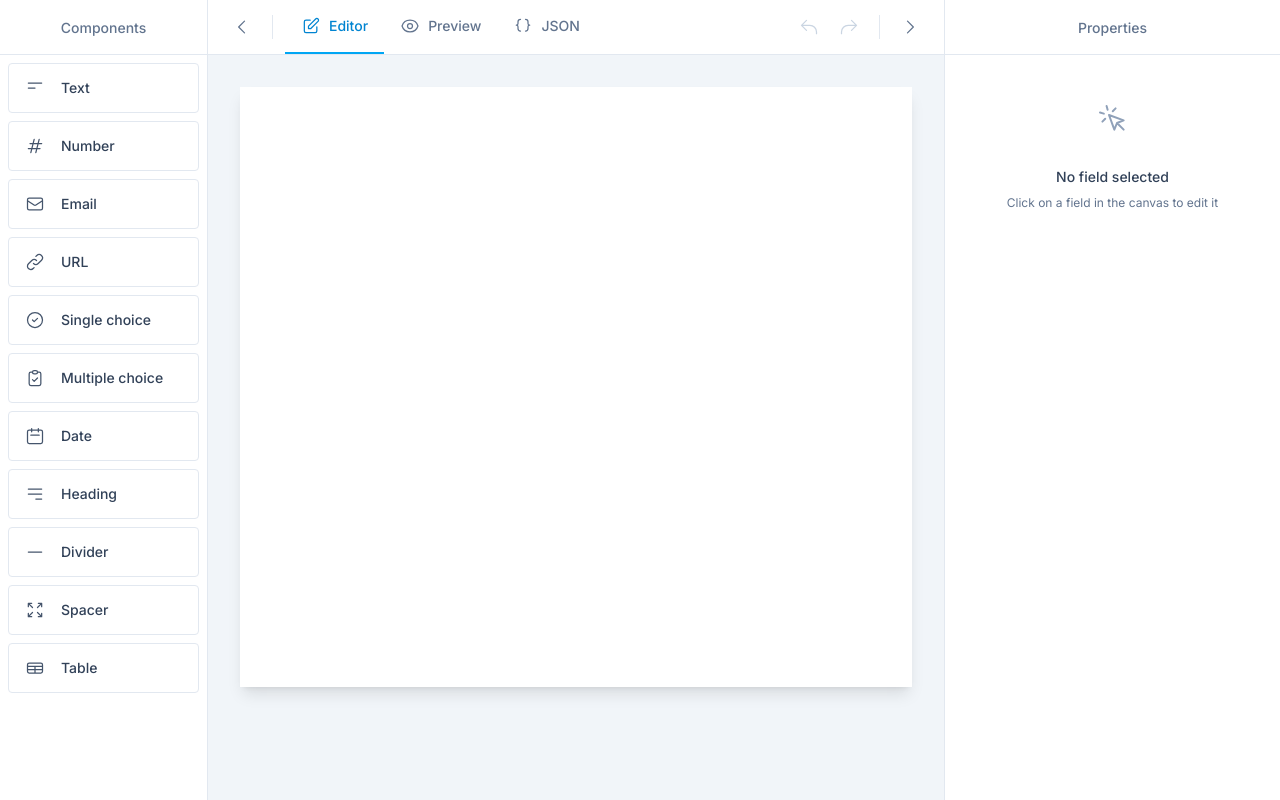
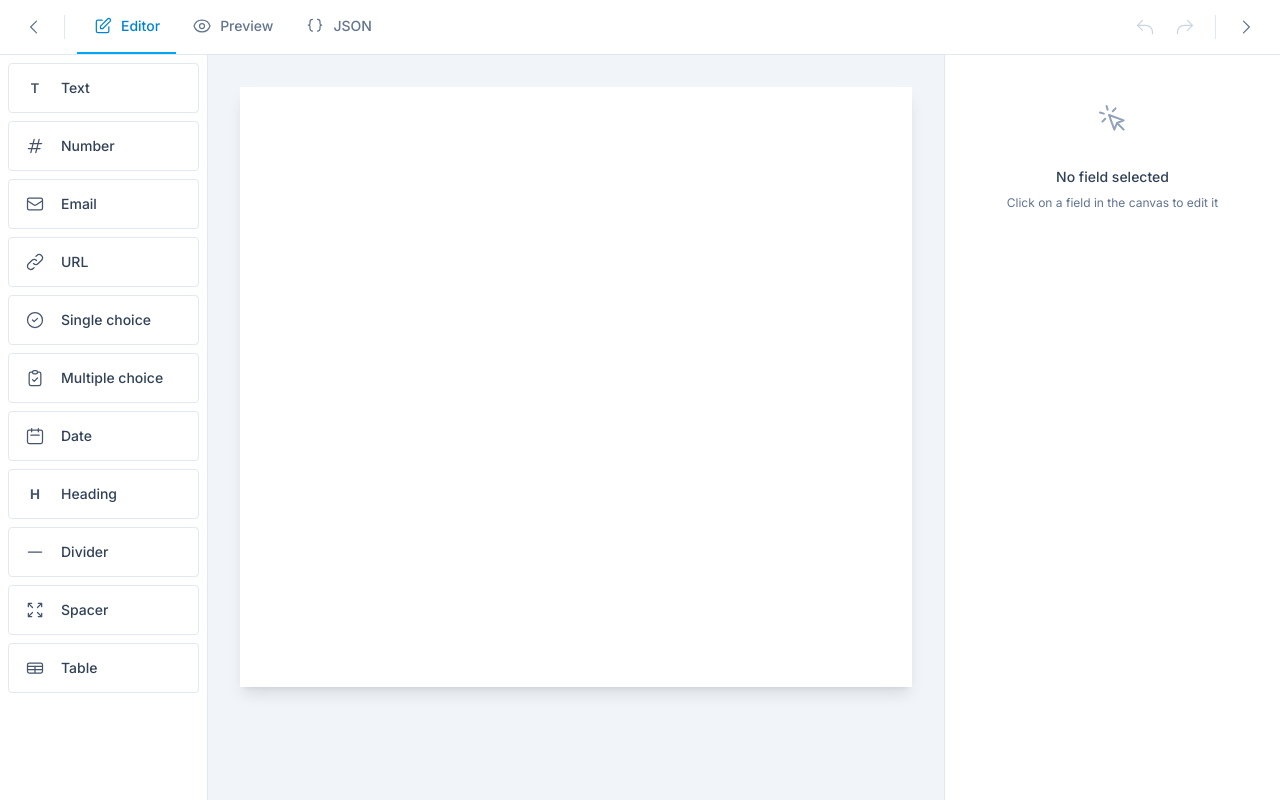
Before and after one commit to sujeethshingade/form-builder, a Next.js app: page / in a window 1280 px wide. Built offline with nearby package versions, Linux system fonts and the light colour scheme.

Commit message:
refactor: enhance navbar

```diff
--- a/app/components/element/ElementSidebar.tsx
+++ b/app/components/element/ElementSidebar.tsx
@@ -29,24 +29,47 @@ function ElementCard({ element }: { element: ElementDefinition }) {
   );
 }
 
+function ElementIconCard({ element }: { element: ElementDefinition }) {
+  const { attributes, listeners, setNodeRef, isDragging } = useDraggable({
+    id: `palette-${element.type}`,
+    data: { from: "palette", type: element.type },
+  });
+
+  return (
+    <div
+      ref={setNodeRef}
+      {...attributes}
+      {...listeners}
+      title={element.label}
+      className={`flex items-center justify-center border rounded-sm border-slate-200 bg-white py-1.5 cursor-grab transition hover:border-sky-300 hover:bg-sky-50 hover:shadow-sm active:cursor-grabbing ${
+        isDragging ? "opacity-50 border-sky-400 shadow-md" : ""
+      }`}
+    >
+      <div className="flex h-9 w-9 items-center justify-center text-slate-600 shrink-0">
+        {element.icon}
+      </div>
+    </div>
+  );
+}
+
 export function ElementSidebar({ collapsed = false }: { collapsed?: boolean }) {
   return (
     <aside
       className={`flex h-full flex-col bg-white transition-[width] duration-300 ease-out ${
         collapsed
-          ? "w-0 min-w-0 overflow-hidden border-r border-transparent"
+          ? "w-16 border-r border-slate-200"
           : "w-52 border-r border-slate-200"
       }`}
     >
-      <div
-        className={`flex h-full flex-col ${
-          collapsed ? "pointer-events-none opacity-0" : "opacity-100"
-        } transition-opacity duration-200 ${collapsed ? "" : "delay-100"}`}
-      >
-        <div className="flex justify-center border-b border-slate-200 px-3 py-4">
-          <h2 className="text-sm font-medium mt-0.5 text-slate-500">Components</h2>
+      {collapsed ? (
+        <div className="flex-1 overflow-y-auto p-2">
+          <div className="space-y-2">
+            {elements.map((element) => (
+              <ElementIconCard key={element.type} element={element} />
+            ))}
+          </div>
         </div>
-
+      ) : (
         <div className="flex-1 overflow-y-auto p-2">
           <div className="space-y-2">
             {elements.map((element) => (
@@ -54,7 +77,7 @@ export function ElementSidebar({ collapsed = false }: { collapsed?: boolean }) {
             ))}
           </div>
         </div>
-      </div>
+      )}
     </aside>
   );
 }
--- a/app/lib/icons.tsx
+++ b/app/lib/icons.tsx
@@ -3,8 +3,8 @@ import type { ComponentType } from "./types";
 
 // Text Input Icon
 export const TextIcon = ({ className = "h-5 w-5" }: { className?: string }) => (
-  <svg className={className} fill="none" viewBox="0 0 24 24" stroke="currentColor">
-    <path strokeLinecap="round" strokeLinejoin="round" strokeWidth={1.5} d="M4 6h16M4 12h8" />
+  <svg className={className} viewBox="0 0 24 24" fill="currentColor">
+    <text x="50%" y="50%" dominantBaseline="middle" textAnchor="middle" fontSize="16" fontWeight="600" dy="0.1em">T</text>
   </svg>
 );
 
@@ -74,8 +74,8 @@ export const LocationIcon = ({ className = "h-5 w-5" }: { className?: string })
 
 // Heading Icon
 export const HeadingIcon = ({ className = "h-5 w-5" }: { className?: string }) => (
-  <svg className={className} fill="none" viewBox="0 0 24 24" stroke="currentColor">
-    <path strokeLinecap="round" strokeLinejoin="round" strokeWidth={1.5} d="M4 6h16M4 12h16m-7 6h7" />
+  <svg className={className} viewBox="0 0 24 24" fill="currentColor">
+    <text x="50%" y="50%" dominantBaseline="middle" textAnchor="middle" fontSize="16" fontWeight="700" dy="0.1em">H</text>
   </svg>
 );
 
--- a/app/page.tsx
+++ b/app/page.tsx
@@ -180,16 +180,13 @@ export default function Home() {
   );
 
   return (
-    <div className="flex h-screen bg-slate-100">
+    <div className="flex h-screen bg-slate-100 flex-col">
       <DndContext
         sensors={sensors}
         collisionDetection={closestCenter}
         onDragStart={handleDragStart}
         onDragEnd={handleDragEnd}
       >
-        <ElementSidebar collapsed={!isLeftSidebarOpen} />
-
-        <main className="flex h-full flex-1 flex-col overflow-hidden">
         <TopBar
           canUndo={undoStack.length > 0}
           canRedo={redoStack.length > 0}
@@ -203,6 +200,10 @@ export default function Home() {
           onWorkspaceViewChange={setWorkspaceView}
         />
 
+        <div className="flex h-full overflow-hidden">
+          <ElementSidebar collapsed={!isLeftSidebarOpen} />
+
+          <main className="flex h-full flex-1 flex-col overflow-hidden">
             {workspaceView === "edit" ? (
               <FormCanvas
                 fields={fields}
@@ -236,10 +237,6 @@ export default function Home() {
                 isRightSidebarOpen ? "opacity-100" : "pointer-events-none opacity-0"
               } transition-opacity duration-200 ${isRightSidebarOpen ? "delay-100" : ""}`}
             >
-            <div className="flex justify-center border-b border-slate-200 px-4 py-4">
-              <h2 className="text-sm font-medium text-slate-500 mt-0.5">Properties</h2>
-            </div>
-
               <div className="flex-1 overflow-y-auto">
                 {selectedField ? (
                   <InspectorSidebar
@@ -261,17 +258,26 @@ export default function Home() {
               </div>
             </div>
           </aside>
+        </div>
 
         <DragOverlay dropAnimation={null}>
           {activeDrag ? (
-            <div className="flex items-center gap-3 border border-slate-200 bg-white px-3 py-2.5 text-slate-900 shadow-lg rounded">
+            isLeftSidebarOpen ? (
+              <div className="flex items-center gap-2 border rounded-sm border-slate-200 bg-white px-2 py-1.5 text-slate-900 shadow-lg">
                 <div className="flex h-9 w-9 items-center justify-center text-slate-600 shrink-0">
                   {getIconForType(activeDrag.type as any)}
                 </div>
                 <div className="min-w-0">
-                <div className="text-sm font-medium text-slate-700">{activeDrag.label}</div>
+                  <div className="text-sm font-medium text-slate-700 truncate">{activeDrag.label}</div>
                 </div>
               </div>
+            ) : (
+              <div className="flex items-center justify-center border rounded-sm border-slate-200 bg-white py-1.5 shadow-lg">
+                <div className="flex h-9 w-9 items-center justify-center text-slate-600 shrink-0">
+                  {getIconForType(activeDrag.type as any)}
+                </div>
+              </div>
+            )
           ) : null}
         </DragOverlay>
       </DndContext>
```
Lines whose indentation alone changed are shown as unchanged.
